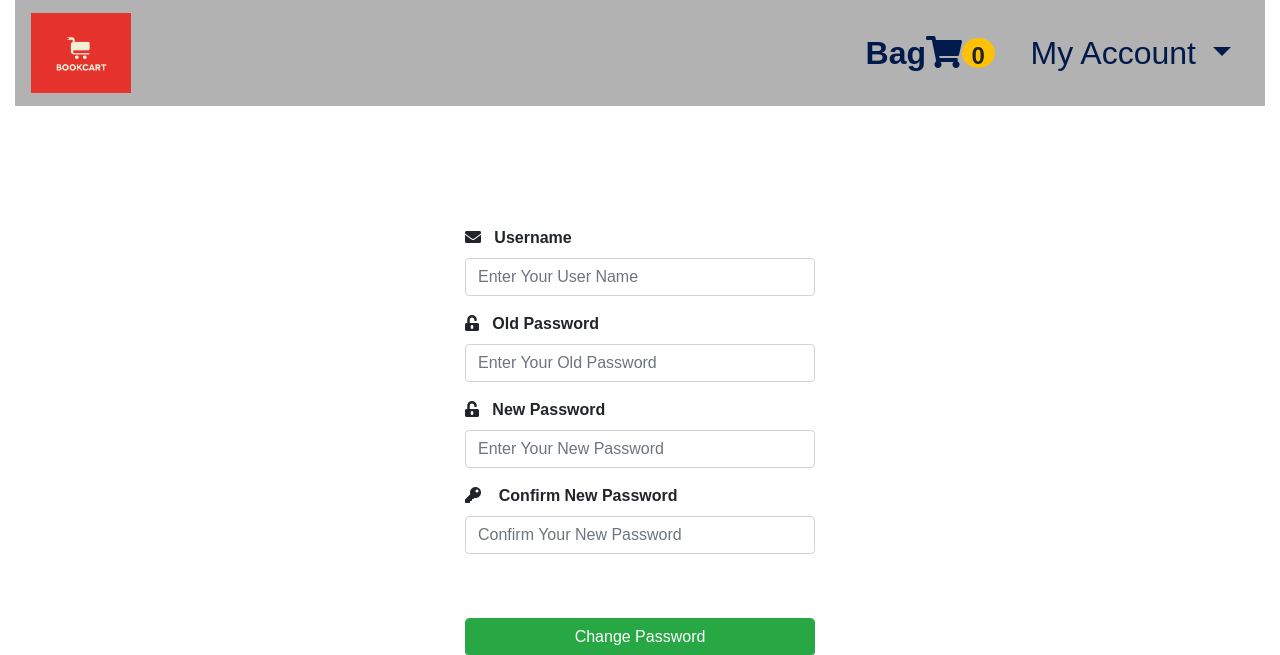
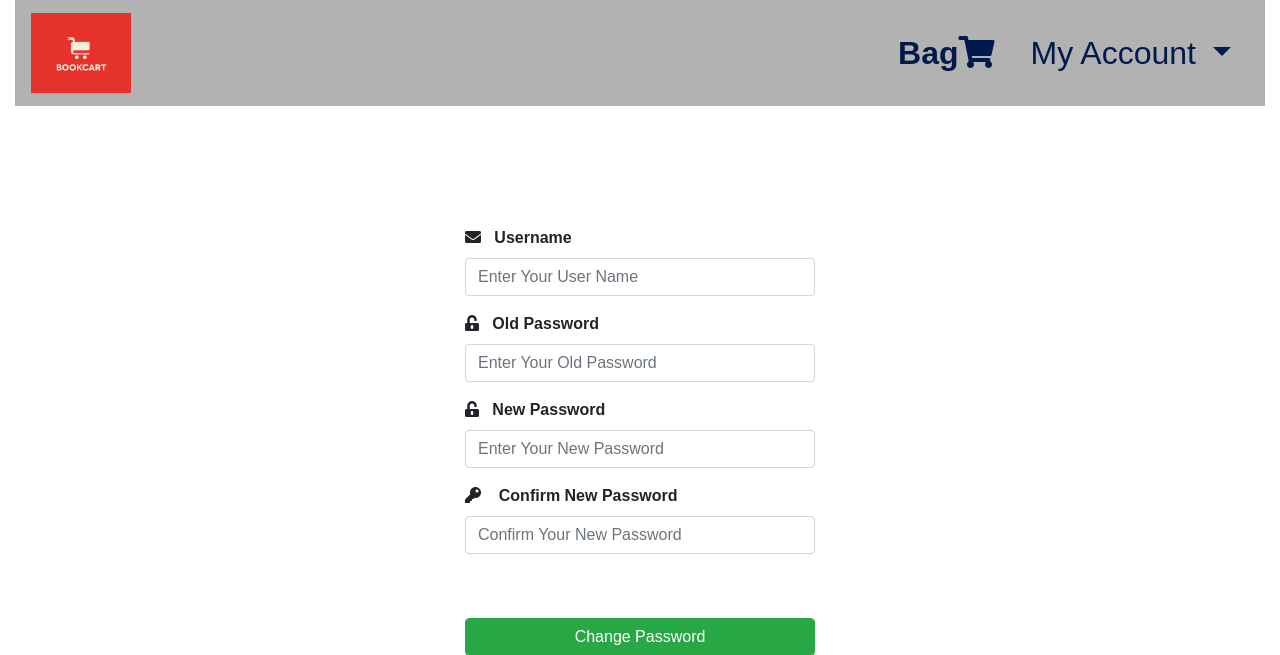
Before and after one commit to turjo997/e-BookCart, a PHP site: page /user/changepass.php in a window 1280 px wide. Shown: the top 655 px of the page. Run offline with PHP 8.4, Linux system fonts and the light colour scheme; data that the repository does not hold is empty.

Commit message:
Update header1.php

```diff
--- a/user/header1.php
+++ b/user/header1.php
@@ -73,7 +73,7 @@
 
 
                   //  if(!isset($_SESSION['loggedin'])){
-                      echo '<a class="nav-link" href="orders.php"><b>Bag<i class="fas fa-shopping-cart"></i><span class="badge badge-warning" style="border-radius:50%; height:30px;">0</span></a></b>
+                      echo '<a class="nav-link" href="orders.php"><b>Bag<i class="fas fa-shopping-cart"></i><span class="badge badge-warning" style="border-radius:50%; height:30px;"></span></a></b>
 
 
                       <li class="nav-item dropdown">
```
